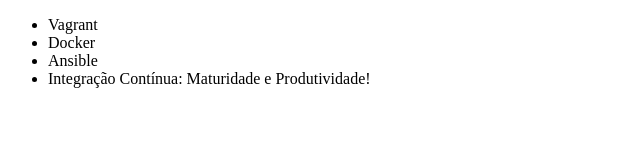
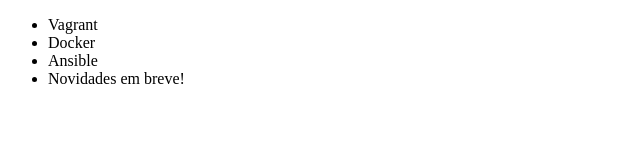
Before and after one commit to bgdev256/learn-git-github, a plain HTML site: page git_github/index.html in a window 1280 px wide. Shown: the whole page, without its empty margins (0-640 px from the left). Drawn offline with Linux system fonts and the light colour scheme.

Commit message:
Mudando a última linha para: Novidades em breve!

```diff
--- a/git_github/index.html
+++ b/git_github/index.html
@@ -9,7 +9,7 @@
             <li>Vagrant</li>
             <li>Docker</li>
             <li>Ansible</li>
-            <li>Integração Contínua: Maturidade e Produtividade!</li>
+            <li>Novidades em breve!</li>
         </ul>
     </body>
 </html>
```
